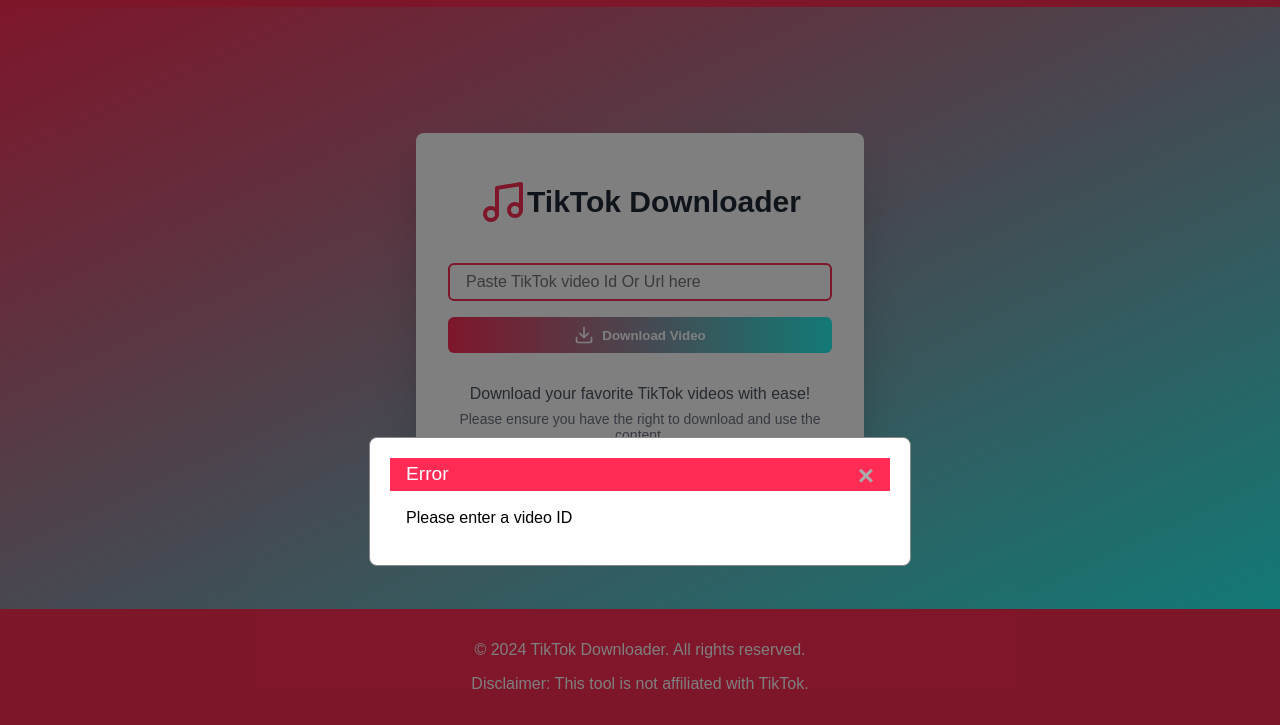
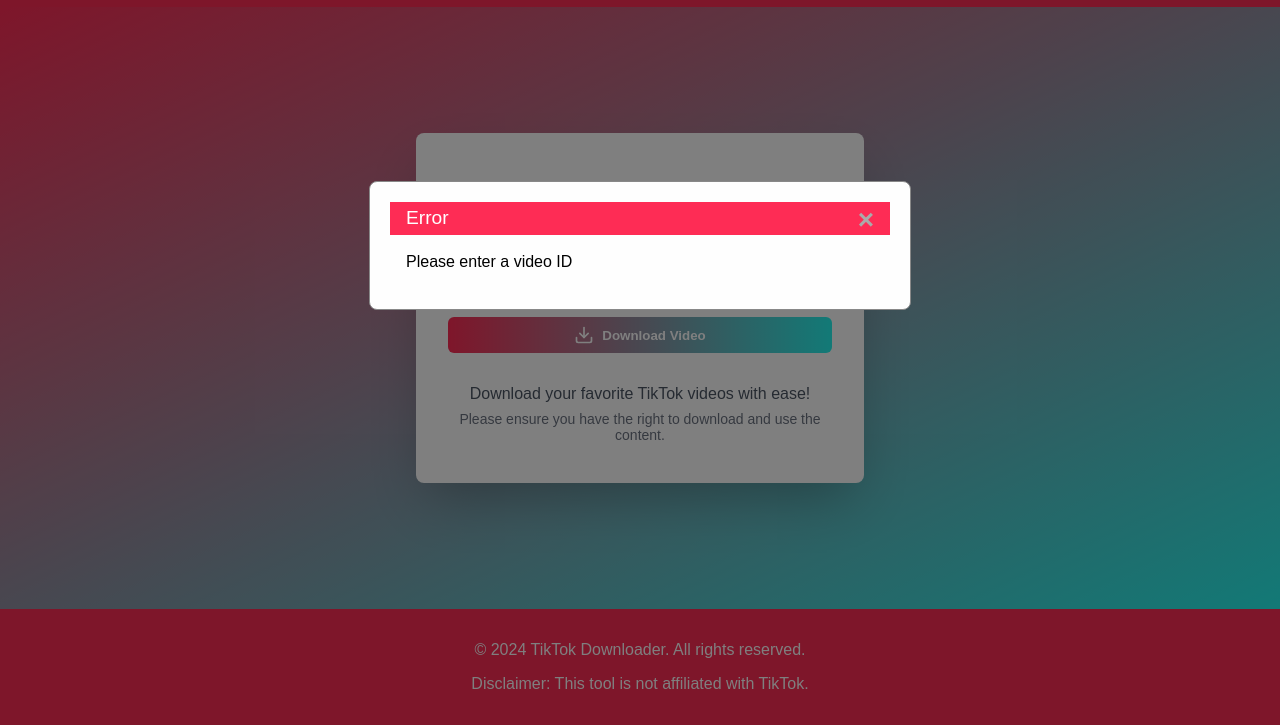
Before and after one commit to gentube/tiktok-vidio-downloader, a plain HTML site: page index.html in a window 1280 px wide. Both pictures are taken after a click on the button "Download Video". Shown: the part 75-800 px from the top of the page. Drawn offline with Linux system fonts and the light colour scheme.

Commit message:
Update style.css

```diff
--- a/assets/css/style.css
+++ b/assets/css/style.css
@@ -164,7 +164,7 @@ footer {
   position: relative;
   background-color: #fefefe;
   border: 1px solid #888;
-  margin: 40% auto;
+  margin: 20% auto;
   padding: 20px;
   width: 80%;
   max-width: 500px;
```
